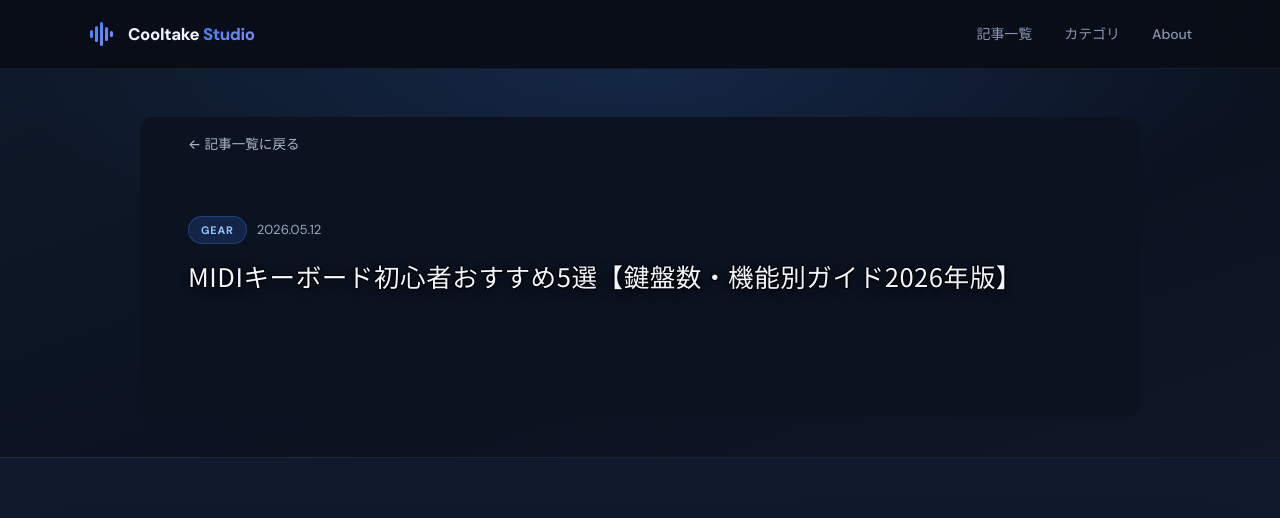
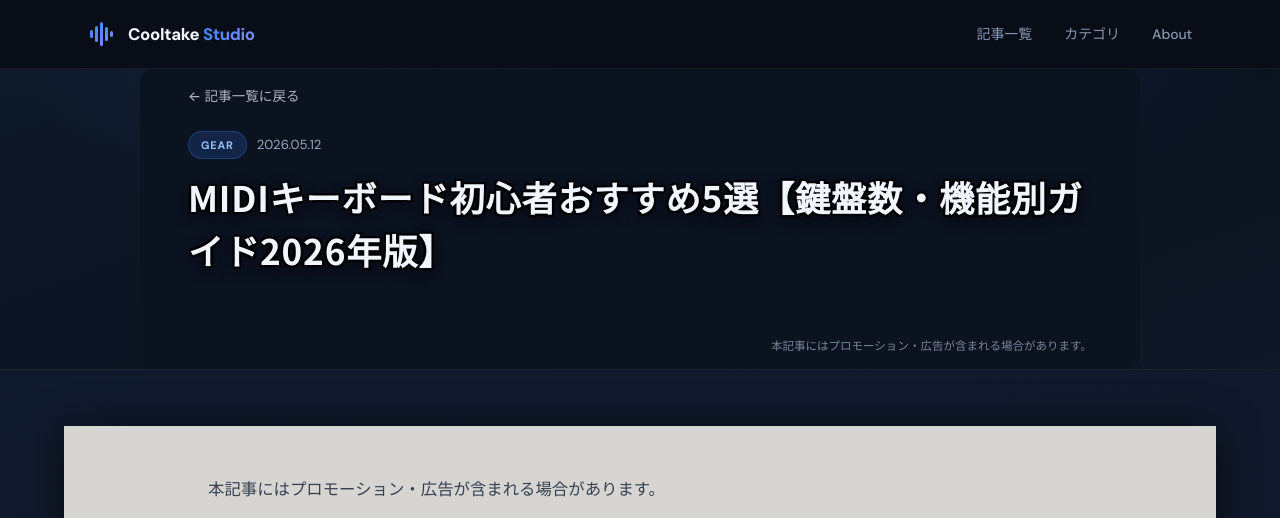
Before and after one commit to cooltake/cooltake.github.io, a Jekyll site: the page built from _posts/2026-05-12-midi-keyboard-guide.md, in a window 1280 px wide and 1400 px high. Shown: the top 518 px of the window. Built offline with Jekyll 4.4.1, drawn with Linux system fonts in a browser that asks for light colours; some web fonts are replaced; grey boxes are pictures that could not be loaded.

Commit message:
feat: 2px title outline, 2-line JS split, ad notice in hero, zero-gap layout

```diff
--- a/_layouts/post.html
+++ b/_layouts/post.html
@@ -6,11 +6,9 @@ layout: default
 
   .post-header {
     background: linear-gradient(160deg,#0e1929 0%,#0b1220 60%,#101827 100%);
-    padding: 48px 20px 40px;
-    border-bottom: 1px solid rgba(255,255,255,.06);
+    padding: 0 20px;
   }
 
-  /* ヒーローラップ: 1000px幅センタリング、画像を背景に */
   .post-hero-wrap {
     max-width: 1000px;
     min-height: 300px;
@@ -47,7 +44,6 @@ layout: default
   }
   .back-link:hover { color: #f1f5ff; }
 
-  /* メタ・タイトルを垂直中央（padding-bottomで20px上にオフセット） */
   .post-hero-body {
     flex: 1;
     display: flex;
@@ -67,29 +63,51 @@ layout: default
 
   .post-title {
     font-family: 'Kiwi Maru','Noto Sans JP',serif;
-    font-size: clamp(1rem,2.2vw,1.6rem);
-    font-weight: 400; letter-spacing: .02em; line-height: 1.55;
-    color: #f1f5ff; margin-bottom: 0;
+    font-weight: 400;
+    letter-spacing: .02em;
+    line-height: 1.5;
+    color: #f1f5ff;
     text-shadow:
-      -1px -1px 0 rgba(0,0,0,0.9),
-       1px -1px 0 rgba(0,0,0,0.9),
-      -1px  1px 0 rgba(0,0,0,0.9),
-       1px  1px 0 rgba(0,0,0,0.9),
-      0 3px 12px rgba(0,0,0,0.85);
+      -2px -2px 0 rgba(0,0,0,0.9),
+       2px -2px 0 rgba(0,0,0,0.9),
+      -2px  2px 0 rgba(0,0,0,0.9),
+       2px  2px 0 rgba(0,0,0,0.9),
+      -2px  0px 0 rgba(0,0,0,0.9),
+       2px  0px 0 rgba(0,0,0,0.9),
+       0px -2px 0 rgba(0,0,0,0.9),
+       0px  2px 0 rgba(0,0,0,0.9),
+      0 4px 14px rgba(0,0,0,0.8);
+  }
+  .title-main {
+    display: block;
+    font-size: clamp(1.45rem, 3.0vw, 2.2rem);
+    font-weight: 700;
+    margin-bottom: 8px;
+  }
+  .title-sub {
+    display: block;
+    font-size: clamp(1.1rem, 2.1vw, 1.55rem);
+    opacity: 0.85;
   }
 
-  /* カード = 画面の90%（左右5%ずつ） */
-  .post-body { padding: 32px 5% 60px; }
+  .ad-notice-hero {
+    position: absolute;
+    bottom: 12px;
+    right: 48px;
+    font-size: .72rem;
+    color: rgba(180,195,220,0.65);
+  }
+
+  .post-body { padding: 0 5% 60px; }
 
   .post-content {
     max-width: 100%;
     background: #d6d5d2; color: #1c1c2e;
-    border-radius: 16px;
+    border-radius: 0 0 16px 16px;
     padding: 48px 12.5%;
     box-shadow: 0 4px 40px rgba(0,0,0,.65);
   }
 
-  /* テキスト表示領域 max 1000px */
   .post-inner {
     max-width: 1000px;
     margin: 0 auto;
@@ -127,12 +145,6 @@ layout: default
   .post-inner figure img { max-width: 100%; border-radius: 10px; display: block; }
   .post-inner figcaption { font-size: .75rem; color: #6b7280; margin-top: 8px; text-align: center; }
 
-  .ad-notice {
-    display: inline-block; font-size: .78rem;
-    color: #6b7280; background: #c8c7c4; border: 1px solid #b4b3b0;
-    padding: 6px 14px; border-radius: 8px; margin-bottom: 28px;
-  }
-
   .post-inner blockquote {
     border-left: 4px solid #3b82f6; background: #c8c7c4;
     margin: 28px 0; padding: 16px 20px;
@@ -140,13 +152,28 @@ layout: default
   }
 
   @media (max-width: 768px) {
-    .post-header { padding: 40px 12px 32px; }
+    .post-header { padding: 0 12px; }
     .post-hero-wrap { min-height: 220px; padding: 48px 24px 28px; border-radius: 10px; }
     .back-link { left: 24px; }
-    .post-content { padding: 32px 6%; }
-    .post-body { padding: 24px 3% 48px; }
+    .ad-notice-hero { right: 24px; font-size: .65rem; }
+    .post-content { padding: 32px 6%; border-radius: 0 0 12px 12px; }
+    .post-body { padding: 0 3% 48px; }
   }
 </style>
+<script>
+  document.addEventListener('DOMContentLoaded', function() {
+    var el = document.querySelector('.post-title');
+    if (!el) return;
+    var full = el.textContent.trim();
+    var idx = full.indexOf(' - ');
+    if (idx > -1) {
+      el.innerHTML = '<span class="title-main">' + full.slice(0, idx) + '</span>' +
+                     '<span class="title-sub">' + full.slice(idx + 3) + '</span>';
+    } else {
+      el.innerHTML = '<span class="title-main">' + full + '</span>';
+    }
+  });
+</script>
 
 <article>
   <div class="post-header">
@@ -159,6 +186,7 @@ layout: default
         </div>
         <h1 class="post-title">{{ page.title }}</h1>
       </div>
+      <p class="ad-notice-hero">本記事にはプロモーション・広告が含まれる場合があります。</p>
     </div>
   </div>
   <div class="post-body">
```
Also changed, not shown: other parts of _layouts/post.html (+0 -1 lines).
